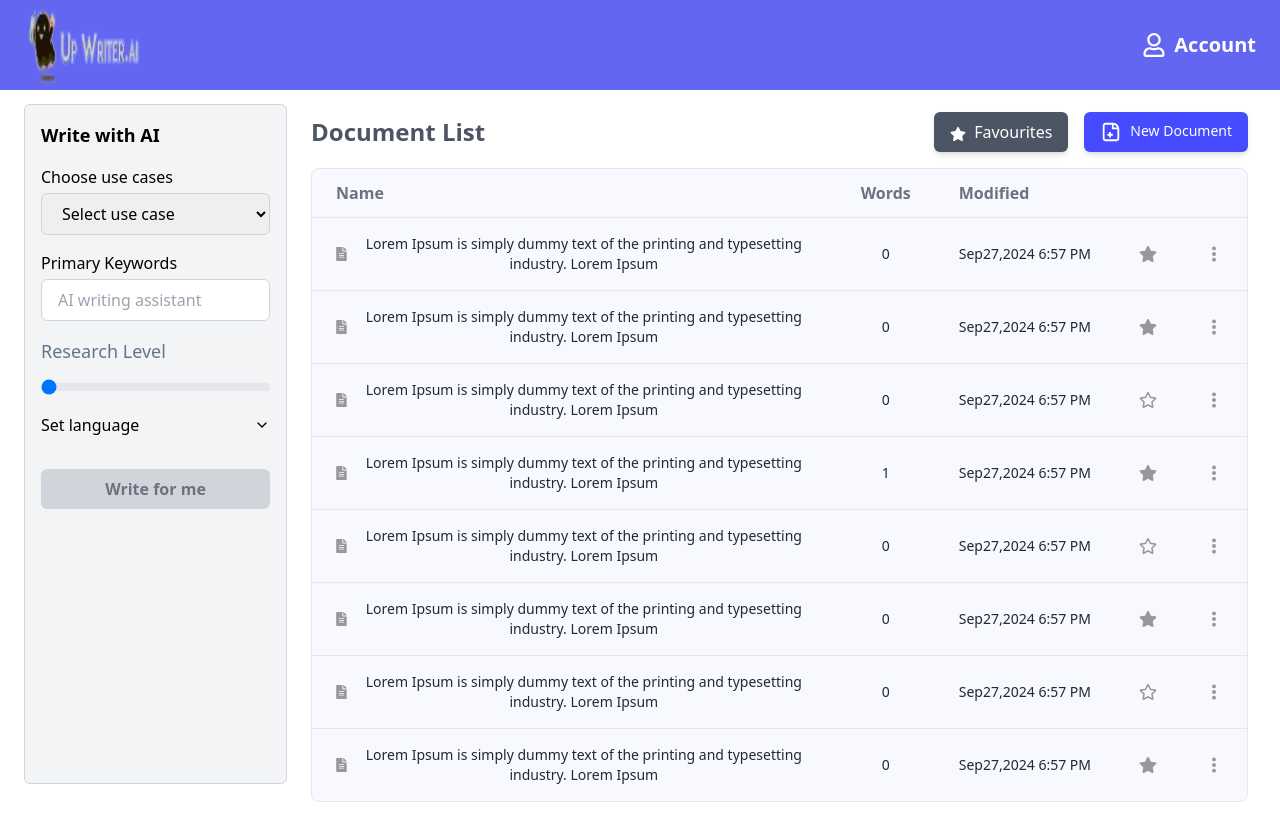
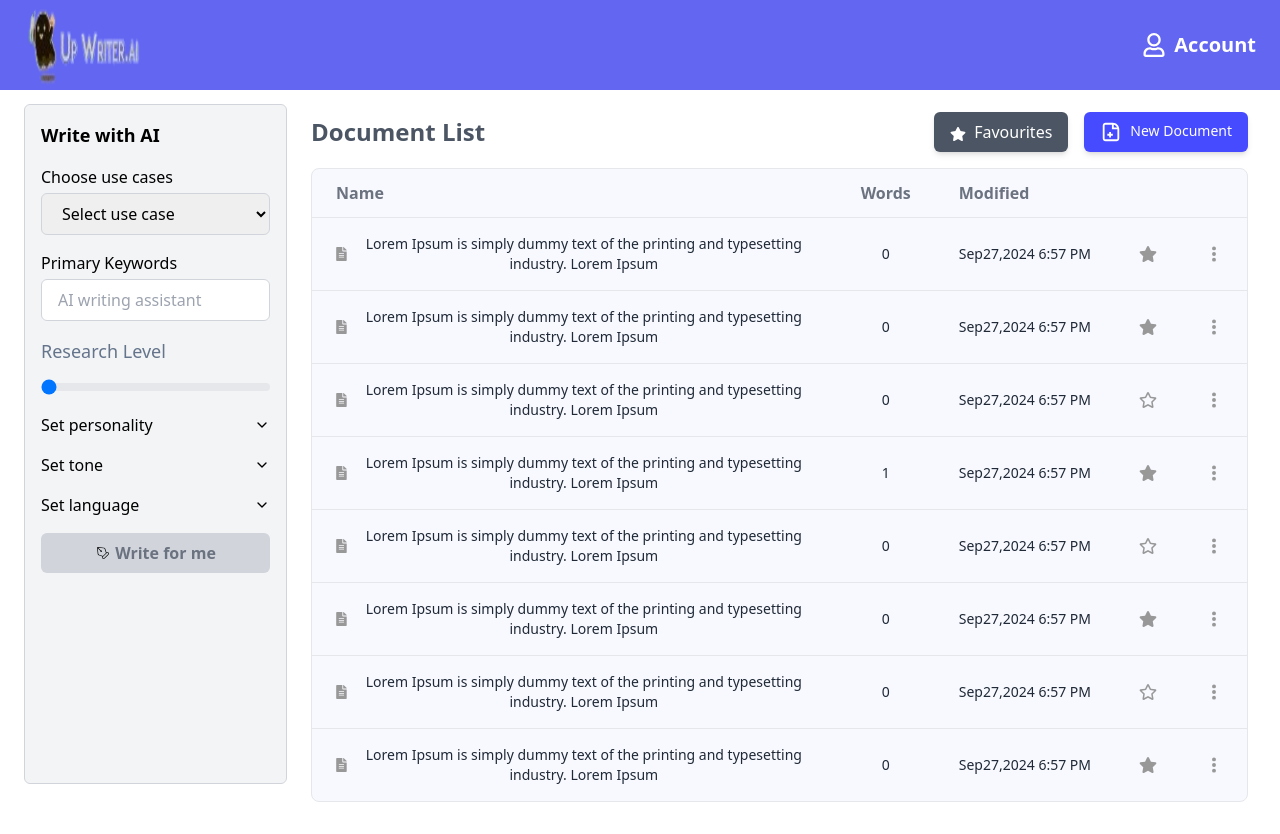
Before and after one commit to vimalwstf/buxa, a Next.js app: page / in a window 1280 px wide. Built offline with nearby package versions, Linux system fonts and the light colour scheme.

Commit message:
modified

```diff
--- a/src/app/components/DocumentList.tsx
+++ b/src/app/components/DocumentList.tsx
@@ -9,7 +9,7 @@ function DocumentList() {
   const [favouritesON, setfavouritesON] = useState(false);
 
   return (
-    <div className="m-2 max-w-6xl text-gray-600">
+    <div className="m-2 text-gray-600">
       <div className="flex items-center justify-between mb-4">
         <h2 className="text-2xl font-bold">Document List</h2>
         <div className="flex gap-4">
--- /dev/null
+++ b/src/app/components/SelectionBox.tsx
@@ -0,0 +1,57 @@
+"use client";
+import { useState } from "react";
+
+interface ComboBoxTagProps {
+  tags: tagType[];
+  placeholder?: string;
+  handleSelect: (selectedTag: tagType) => void;
+}
+
+type tagType = {
+  name: string;
+  isSelected: boolean;
+};
+
+function SelectionBox({ tags, placeholder, handleSelect }: ComboBoxTagProps) {
+  const [searchTerm, setSearchTerm] = useState("");
+
+  const handleSearch = (event: React.ChangeEvent<HTMLInputElement>) => {
+    setSearchTerm(event.target.value);
+  };
+
+  const filteredTags = tags.filter((tag) =>
+    tag.name.toLowerCase().includes(searchTerm.toLowerCase())
+  );
+
+  return (
+    <div className="flex flex-col max-w-sm">
+      <input
+        type="text"
+        value={searchTerm}
+        onChange={handleSearch}
+        placeholder={placeholder}
+        className="border px-2 py-1"
+      />
+      <div className="flex flex-wrap">
+        {filteredTags.map((tag) => (
+          <Tag tag={tag} key={tag.name} onClick={() => handleSelect(tag)} />
+        ))}
+      </div>
+    </div>
+  );
+}
+
+function Tag({ tag, onClick }: { tag: tagType; onClick: () => void }) {
+  return (
+    <span
+      className={` border-2 border-gray-200 px-2 py-1 rounded-lg m-1 cursor-pointer ${
+        tag.isSelected ? "bg-[#6366f1] text-white" : "bg-gray-100"
+      }`}
+      onClick={onClick}
+    >
+      {tag.name}
+    </span>
+  );
+}
+
+export default SelectionBox;
--- a/src/app/components/Sidebar.tsx
+++ b/src/app/components/Sidebar.tsx
@@ -1,25 +1,96 @@
+
 "use client";
 import { useState } from "react";
 import { FiChevronDown, FiChevronUp } from "react-icons/fi";
-import ProgressBar from "./progressBar/ProgressBar";
+import { LiaTimesSolid } from "react-icons/lia";
+import SelectionBox from "./SelectionBox";
+import ProgressBar from "./ProgressBar";
+import { CiPen } from "react-icons/ci";
 
 
+
+type tagType = {
+  name: string;
+  isSelected: boolean;
+};
+const personalities = [
+  { name: "informative", isSelected: false },
+  { name: "formal", isSelected: false },
+  { name: "storyteller", isSelected: false },
+];
+
+const tones = [
+  { name: "Professional", isSelected: false },
+  { name: "Factdriven", isSelected: false },
+  { name: "Knowledgeable", isSelected: false },
+];
 const Sidebar = () => {
   const [useCase, setUseCase] = useState("");
   const [keywords, setKeywords] = useState("");
   const [researchLevel, setResearchLevel] = useState(0);
-
-
+  const [personalityTags, setPersonalityTags] =
+    useState<tagType[]>(personalities);
+  const [toneTags, setToneTags] = useState<tagType[]>(tones);
+  const [selectedPersonalityTags, setSelectedPersonalityTags] = useState<
+    tagType[]
+  >([]);
+  const [selectedToneTags, setSelectedToneTags] = useState<tagType[]>([]);
   const [language, setLanguage] = useState("");
-
+  const [personalityOpen, setPersonalityOpen] = useState(false);
+  const [toneOpen, setToneOpen] = useState(false);
   const [languageOpen, setLanguageOpen] = useState(false);
 
+  const handlePersonalitySelect = (selectedTag: tagType) => {
+    const updatedTags = personalityTags.map((tag) =>
+      tag.name === selectedTag.name
+        ? { ...tag, isSelected: !tag.isSelected }
+        : tag
+    );
+
+    if (selectedTag.isSelected) {
+      const updatedTags = selectedPersonalityTags.filter(
+        (tag) => tag.name !== selectedTag.name
+      );
+      setSelectedPersonalityTags(updatedTags);
+    } else {
+      setSelectedPersonalityTags((prevSelected) => [
+        ...prevSelected,
+        { ...selectedTag, isSelected: true },
+      ]);
+    }
+    setPersonalityTags(updatedTags);
+  };
+
+  const handleToneSelect = (selectedTag: tagType) => {
+    const updatedTags = toneTags.map((tag) =>
+      tag.name === selectedTag.name
+        ? { ...tag, isSelected: !tag.isSelected }
+        : tag
+    );
+
+    if (selectedTag.isSelected) {
+      const updatedTags = selectedToneTags.filter(
+        (tag) => tag.name !== selectedTag.name
+      );
+      setSelectedToneTags(updatedTags);
+    } else {
+      setSelectedToneTags((prevSelected) => [
+        ...prevSelected,
+        { ...selectedTag, isSelected: true },
+      ]);
+    }
+    setToneTags(updatedTags);
+  };
   // Check if all fields are filled
   const allFieldsFilled =
-    useCase && keywords && language;
+    useCase &&
+    keywords &&
+    personalityTags.length &&
+    toneTags.length &&
+    language;
 
   return (
-    <div className="min-h-[85vh] w-full max-w-sm bg-gray-100 rounded-md border border-gray-300 p-4">
+    <div className="min-h-[85vh] w-full max-w-xs bg-gray-100 rounded-md border border-gray-300 p-4">
       <h2 className="text-lg font-bold mb-4">Write with AI</h2>
 
       {/* Use case dropdown */}
@@ -50,33 +121,88 @@ const Sidebar = () => {
       </div>
 
       {/* Research level slider */}
-      {/* <div className="mb-4">
-        <label className="block font-medium mb-1">Research level</label>
-        <div className="flex items-center">
-          <input
-            type="range"
-            value={researchLevel}
-            onChange={(e) => setResearchLevel(Number(e.target.value))}
-            min="0"
-            max="100"
-            className="w-full"
-          />
-          <span className="ml-2 text-gray-600">
-            {researchLevel < 50 ? "Low" : "High"}
-          </span>
-        </div>
-      </div> */}
       <ProgressBar/>
 
+      {/* Personality dropdown */}
+      <div className="mb-4">
+        <div
+          className="flex justify-between items-center cursor-pointer"
+          onClick={() => {
+            setPersonalityOpen(!personalityOpen);
+            setToneOpen(false);
+            setLanguageOpen(false);
+          }}
+        >
+          <label className="block font-medium">Set personality</label>
+          {personalityOpen ? <FiChevronUp /> : <FiChevronDown />}
+        </div>
+        {personalityOpen ? (
+          <SelectionBox
+            tags={personalityTags}
+            placeholder="Search another personality"
+            handleSelect={handlePersonalitySelect}
+          />
+        ) : (
+          <div className="flex flex-wrap">
+            {selectedPersonalityTags.map((tag) => (
+              <div
+                key={tag.name}
+                className="flex flex-row items-center gap-2 border-2 border-gray-200 px-2 py-1 rounded-lg m-1"
+              >
+                <span>{tag.name}</span>
+                <LiaTimesSolid
+                  className="cursor-pointer"
+                  onClick={() => handlePersonalitySelect(tag)}
+                />
+              </div>
+            ))}
+          </div>
+        )}
+      </div>
 
-
-
+      {/* Tone dropdown */}
+      <div className="mb-4">
+        <div
+          className="flex justify-between items-center cursor-pointer"
+          onClick={() => {
+            setToneOpen(!toneOpen);
+            setPersonalityOpen(false);
+            setLanguageOpen(false);
+          }}
+        >
+          <label className="block font-medium">Set tone</label>
+          {toneOpen ? <FiChevronUp /> : <FiChevronDown />}
+        </div>
+        {toneOpen ? (
+          <SelectionBox
+            tags={toneTags}
+            placeholder="Search another tone"
+            handleSelect={handleToneSelect}
+          />
+        ) : (
+          <div className="flex flex-wrap">
+            {selectedToneTags.map((tag) => (
+              <div
+                key={tag.name}
+                className="flex flex-row items-center gap-2 border-2 border-gray-200 px-2 py-1 rounded-lg m-1 cursor-pointer"
+              >
+                <span>{tag.name}</span>
+                <LiaTimesSolid onClick={() => handleToneSelect(tag)} />
+              </div>
+            ))}
+          </div>
+        )}
+      </div>
 
       {/* Language dropdown */}
       <div className="mb-4">
         <div
           className="flex justify-between items-center cursor-pointer"
-          onClick={() => setLanguageOpen(!languageOpen)}
+          onClick={() => {
+            setLanguageOpen(!languageOpen);
+            setToneOpen(false);
+            setPersonalityOpen(false);
+          }}
         >
           <label className="block font-medium">Set language</label>
           {languageOpen ? <FiChevronUp /> : <FiChevronDown />}
@@ -100,13 +226,14 @@ const Sidebar = () => {
 
       {/* button */}
       <button
-        className={`w-full px-4 py-2 mt-4 font-bold rounded-md ${
+        className={`flex gap-1 justify-center items-center cursor-pointer w-full px-4 py-2 mt-4 font-bold rounded-md ${
           allFieldsFilled
             ? "bg-blue-500 text-white"
             : "bg-gray-300 text-gray-500 cursor-not-allowed"
         }`}
         disabled={!allFieldsFilled}
       >
+        <CiPen className="text-black"/>
         Write for me
       </button>
     </div>
```
Also changed, not shown: src/app/components/ProgressBar.tsx (renamed from src/app/components/progressBar/ProgressBar.tsx).
